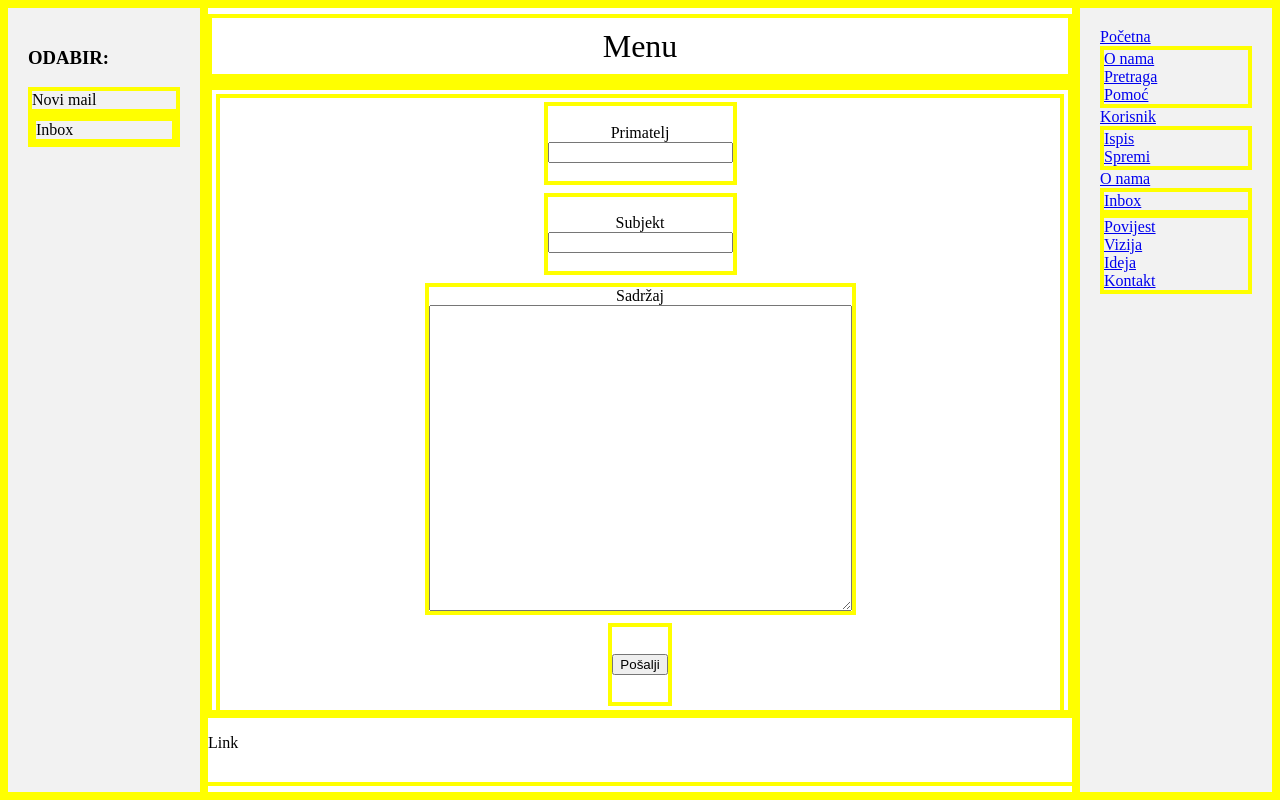
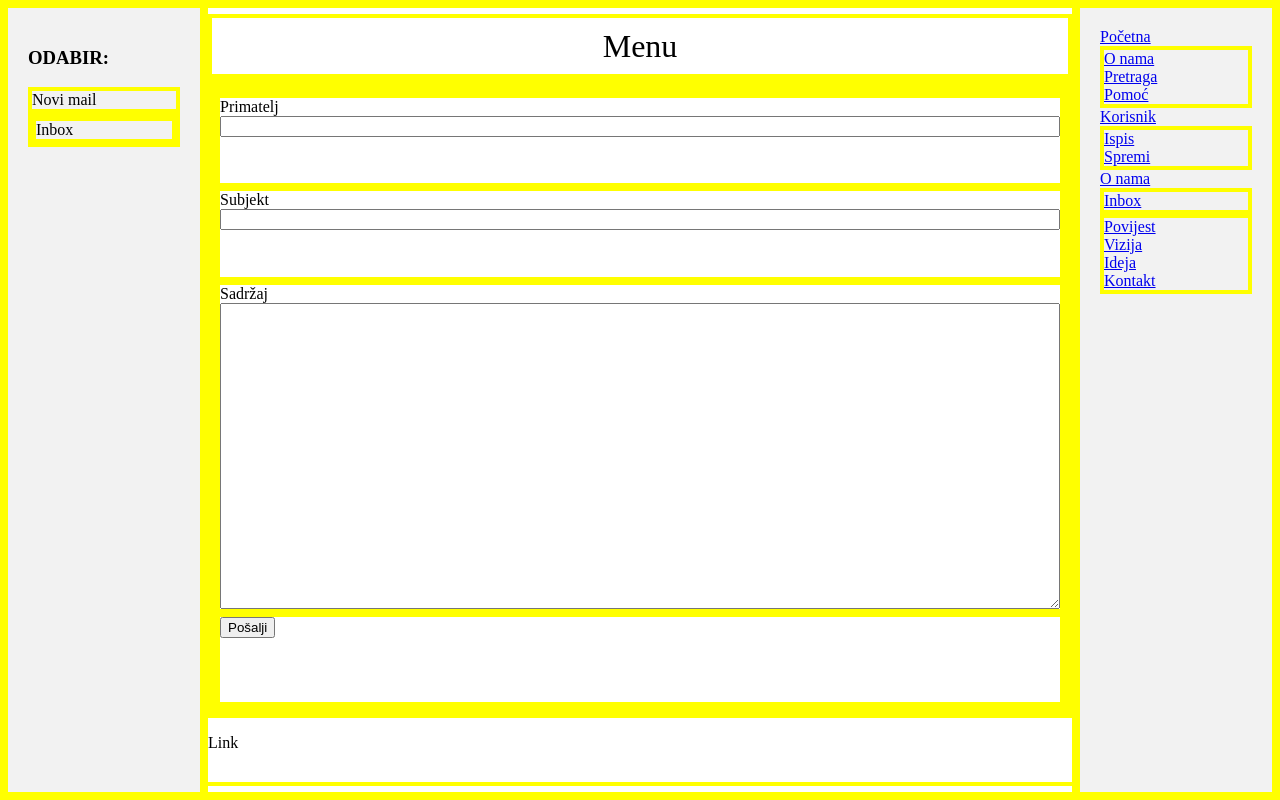
Before and after one commit to lfkovacic/miMail, a PHP site: page /client/pages/homepage.php in a window 1280 px wide. Run offline with PHP 8.4, Linux system fonts and the light colour scheme.

Commit message:
CSS_IZMJENE

```diff
--- a/client/pages/homepage.php
+++ b/client/pages/homepage.php
@@ -23,24 +23,23 @@
             <div class="prikaz">
                 <form>
                     <div class="input-container" id = "input-container">
-                        <div class="input-container">
+                        <div class="input-container input-recipient">
                             <label for="input-recipient">Primatelj</label>
                             <input id="input-recipient" name="recipient" type="text" value="">
                         </div>
-                        <div class="input-container">
+                        <div class="input-container input-subject">
                             <label for="input-subject">Subjekt</label>
                             <input id="input-subject" name="subject" type="text" value="">
                         </div>
-                        <div class="input-container">
+                        <div class="input-container input-content">
                             <label for="input-content">Sadržaj</label>
                             <textarea id="input-content" name="content" rows="20" cols="50"></textarea>
                         </div>
-                        <div class="input-container">
+                        <div class="input-container input-button">
                             <button id="send-mail-button" type="button">Pošalji</button>
                         </div>
                     </div>
                     <div class = "hidden" id = "mail-container">
-
                     </div>
                 </form>
             </div>
--- a/client/pages/styles/homepage.css
+++ b/client/pages/styles/homepage.css
@@ -50,7 +50,6 @@ div {
     justify-content: center;
     align-items: center;
     /*background-image: url("../../res/img/stars-g481671f1a_1920.jpg");*/
-
 }
 
 .menu {
@@ -59,7 +58,8 @@ div {
     box-sizing: border-box;
 }
 
-.header, .footer {
+.header,
+.footer {
     width: 100%;
     height: 10%;
 }
@@ -79,19 +79,20 @@ div {
     box-sizing: border-box;
     height: 80%;
 }
-form{
+
+form {
     box-sizing: border-box;
     width: 100%;
     height: 100%;
 }
+
 .input-container {
     box-sizing: border-box;
     height: 100%;
     display: flex;
     flex-direction: column;
-    margin: 4px;
-    justify-content: center;
-    align-items: center;
+    justify-content: flex-start;
+    align-items: stretch;
 }
 
 .sidebar {
@@ -101,14 +102,6 @@ form{
     padding: 20px;
 }
 
-.sidebar select {
-    width: 100%;
-    padding: 10px;
-    font-size: 16px;
-    border: 1px solid black;
-
-}
-
 .sidebarMenu {
     box-sizing: border-box;
     width: 200px;
@@ -116,44 +109,10 @@ form{
     padding: 20px;
 }
 
-.sidebar .menu-button {
-    display: block;
-    margin-bottom: 10px;
-    padding: 10px;
-    background-color: #ccc;
-    color: #000;
-    text-decoration: none;
-    text-align: center;
-}
-
-.sidebar .sub-menu {
-    display: none;
-    margin-left: 20px;
-}
-
-.sidebar .sub-menu .sub-menu-button {
-    display: block;
-    margin-bottom: 5px;
-    padding: 10px;
-    background-color: #eee;
-    color: #000;
-    text-decoration: none;
-    text-align: center;
-}
-
-.sidebar .menu-button:hover+.sub-menu,
-.sidebar .sub-menu:hover {
-    display: block;
-}
-
-.input-container {
-    display: flex;
-    flex-direction: column;
-    margin: 4px;
-    justify-content: center;
-    align-items: center;
-}
-
 .hidden {
     display: none;
 }
+
+.input-button {
+    align-items: flex-start;
+}
```
